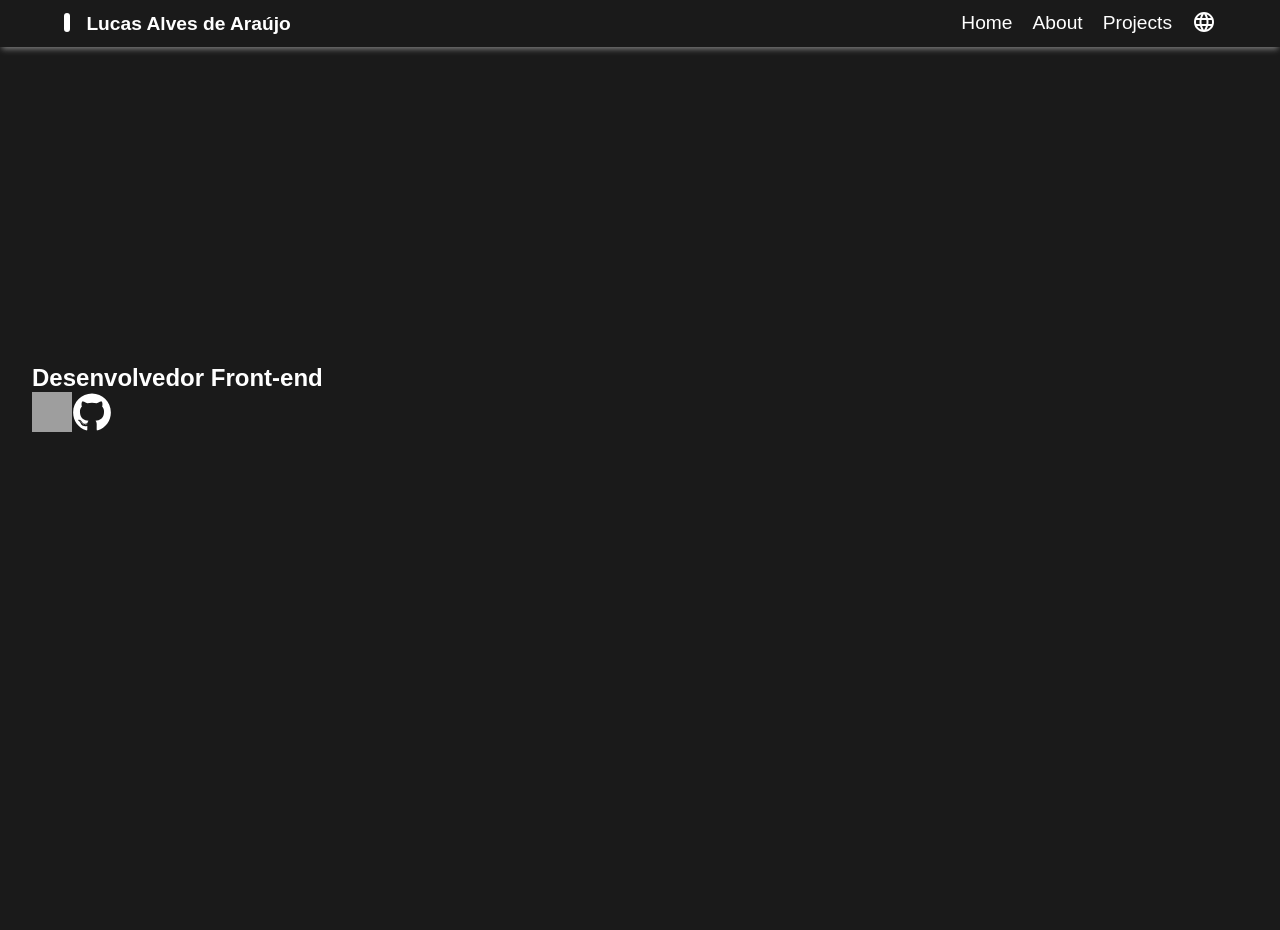
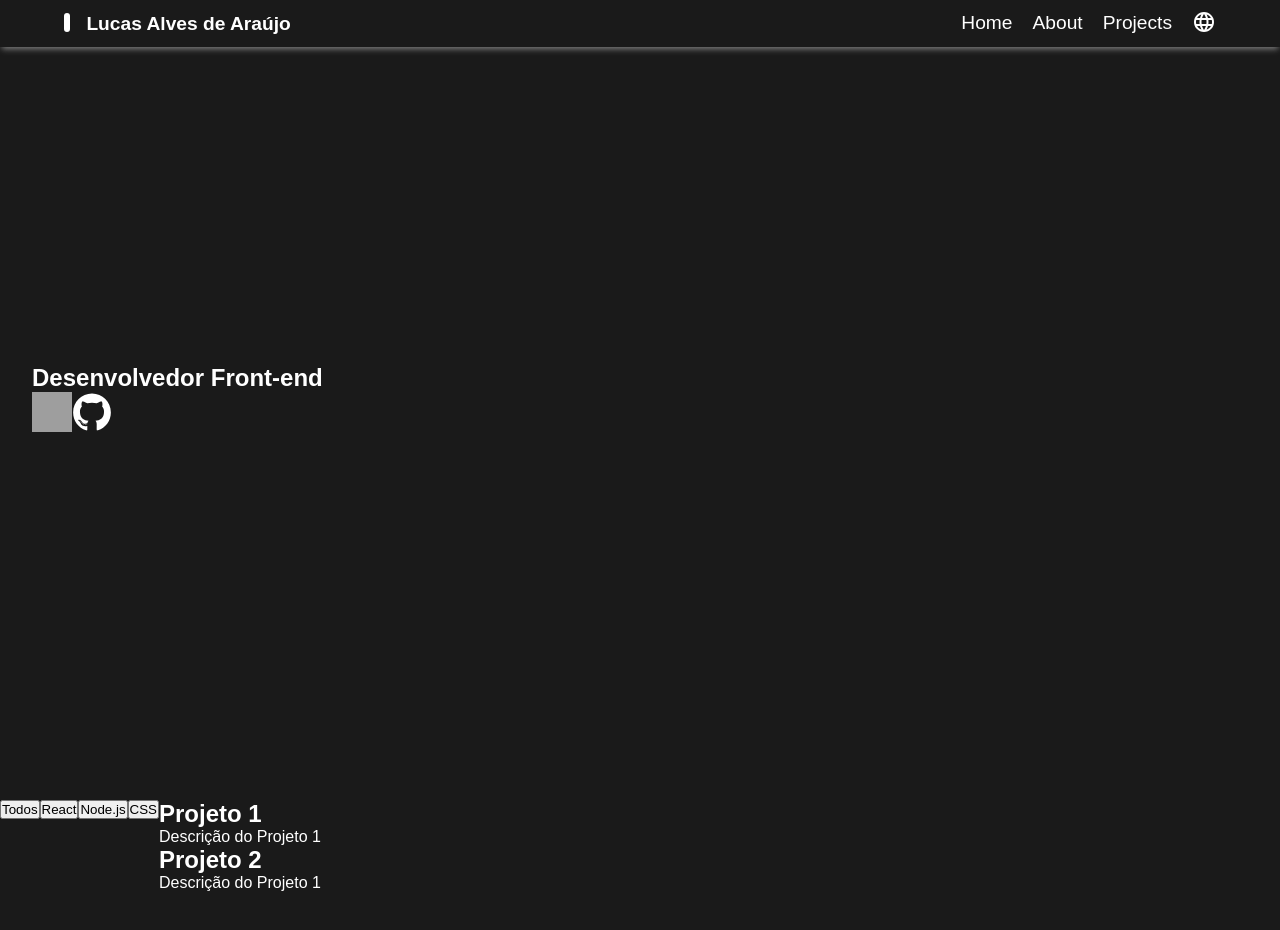
Before and after one commit to Lucas-A-Araujo/new-portfolio, a Next.js app: page / in a window 1280 px wide. Shown: the top 930 px of the page. Before the commit the page ends 800 px from the top, so only its background shows below. Built offline with nearby package versions, Linux system fonts and the light colour scheme; grey boxes are pictures that could not be loaded.

Commit message:
feat(projects): filter projects

```diff
--- /dev/null
+++ b/src/components/sections/projects/Projects.module.css
@@ -0,0 +1,4 @@
+.projects {
+    display: flex;
+    height: 100vh;
+}
--- /dev/null
+++ b/src/components/sections/projects/index.tsx
@@ -0,0 +1,87 @@
+import { useState } from 'react';
+import Image from 'next/image';
+import Link from 'next/link';
+import styles from './Projects.module.css';
+
+
+const skills = ['React', 'JavaScript', 'HTML', 'CSS', 'Node.js'];
+
+const projects = [
+  {
+    title: 'Projeto 1',
+    technologies: 'React, Node.js',
+    githubLink: 'https://github.com/seuprojeto1',
+    siteLink: '',
+    imageUrl: '/images/project1.jpg',
+    descricao: 'Descrição do Projeto 1',
+    skills: ['React', 'Node.js'],
+  },
+  {
+    title: 'Projeto 2',
+    technologies: 'React, HTML, CSS',
+    githubLink: 'https://github.com/seuprojeto2',
+    siteLink: 'https://seusite2.com',
+    imageUrl: '/images/project2.jpg',
+    descricao: 'Descrição do Projeto 1',
+    skills: ['React', 'HTML', 'CSS'],
+  },
+  // Adicione mais projetos aqui
+];
+
+export function ProjectsSection() {
+  const [filter, setFilter] = useState(['all']);
+
+  const handleFilter = (skill: string[]) => {
+    // Implemente a lógica de filtro aqui, se necessário
+  };
+
+  const handleAddFilter = async (skill: string) => {
+    // Implemente a lógica de filtro aqui, se necessário
+    if(skill === 'all') {
+      setFilter(['all']);
+      console.log(filter);
+    }
+    else if(filter.includes(skill)) {
+      const newFilter = filter.filter((item) => (item !== skill && item !== 'all'));
+      setFilter(newFilter);
+      console.log(filter);
+    }
+    else {
+      const newFilter = filter.filter((item) => item !== 'all');
+      setFilter([...newFilter, skill]);
+      console.log(filter);
+
+    }
+  };
+
+  const hasItem = (array1: string[], array2: string[]) => {
+    return array1.some(item1 => array2.some(item2 => item1 === item2));
+  }
+
+  const projetosFiltrados = filter.includes('all') ? projects : projects.filter(project => hasItem(project.skills, filter));
+
+
+
+  return (
+    <div>
+      <section className={styles.projects} id="portfolio">
+      <div className={styles.filtro}>
+        <button onClick={() => handleAddFilter('all')}>Todos</button>
+        <button onClick={() => handleAddFilter('React')}>React</button>
+        <button onClick={() => handleAddFilter('Node.js')}>Node.js</button>
+        <button onClick={() => handleAddFilter('CSS')}>CSS</button>
+        {/* Adicione mais botões para outras tecnologias, se necessário */}
+      </div>
+      <div className={styles.listaProjetos}>
+        {projetosFiltrados.map(project => (
+          <div key={project.title} className={styles.projeto}>
+            <h2>{project.title}</h2>
+            <p>{project.descricao}</p>
+          </div>
+        ))}
+      </div>
+        {/* <ProjectFilter skills={skills} projects={projects} onFilter={handleFilter} /> */}
+      </section>
+    </div>
+  );
+}
--- a/src/pages/index.tsx
+++ b/src/pages/index.tsx
@@ -1,6 +1,7 @@
 //import Header from '../components/Header';
 import { Header } from '@/components/Header';
 import { PresentationSection } from '@/components/sections/Presentation';
+import { ProjectsSection } from '@/components/sections/projects';
 //import PortfolioSection from '../components/PortfolioSection';
 
 function Home() {
@@ -8,6 +9,7 @@ function Home() {
     <div>
       <Header />
       <PresentationSection />
+      <ProjectsSection />
       {/* <section className="intro">
         <h1>Seu Nome - Desenvolvedor Frontend</h1>
         <p>Seu resumo ou introdução pessoal.</p>
```
